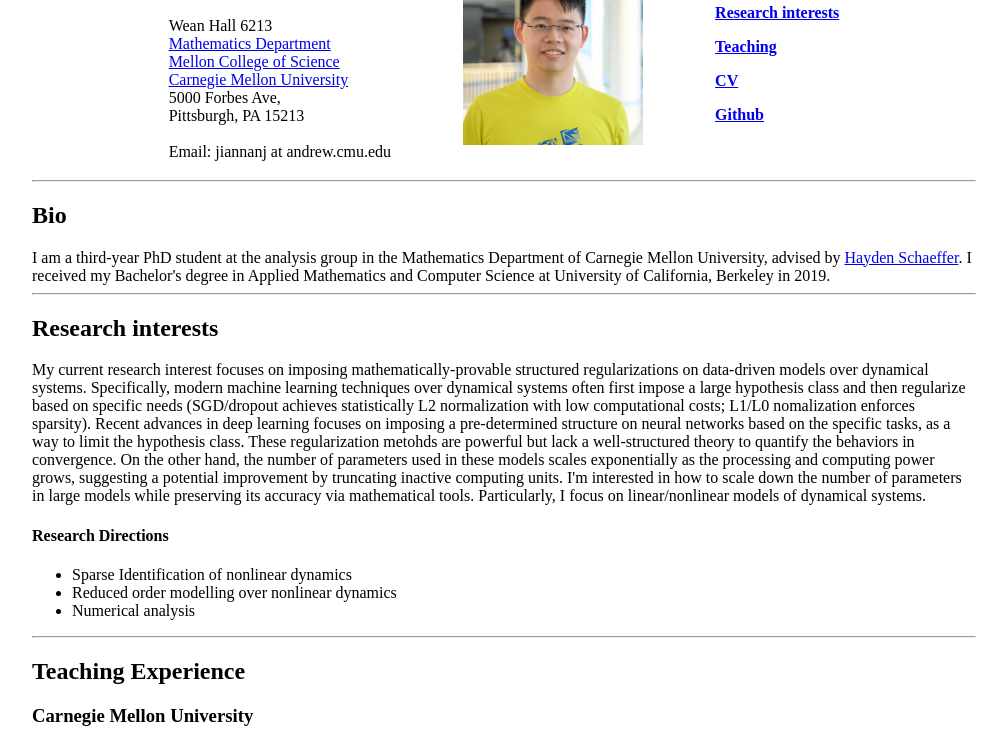
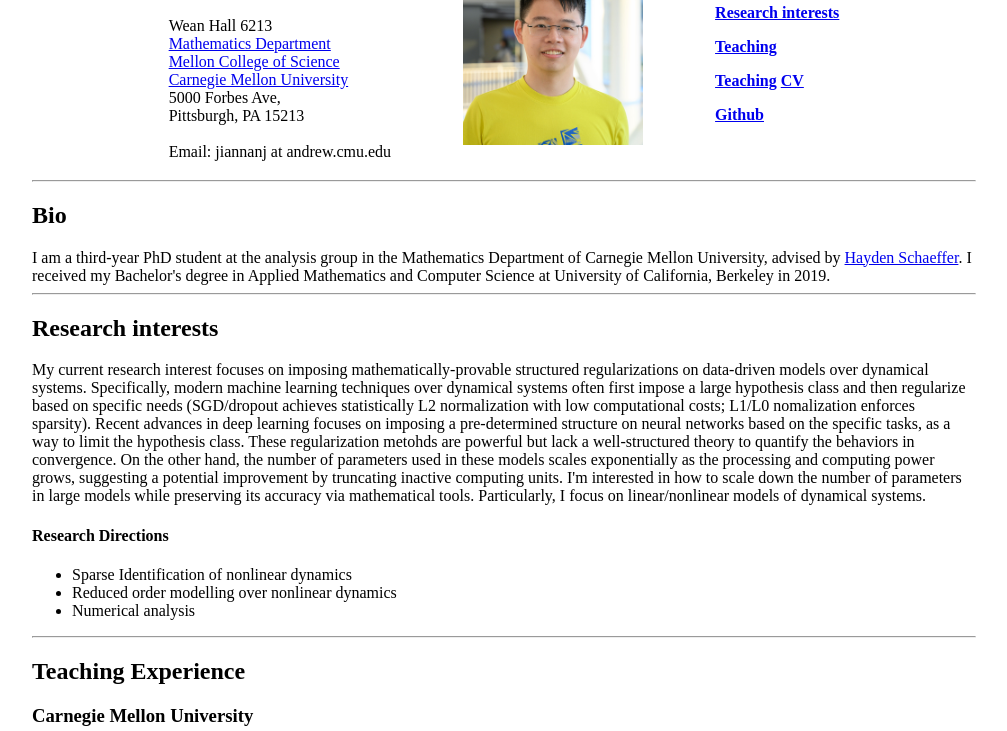
Before and after one commit to jonny97/jonny97.github.io, a plain HTML site: page index.html in a window 1280 px wide. Shown: the part 69-800 px from the top of the page, without its empty margins (136-1143 px from the left). Drawn offline with Linux system fonts and the light colour scheme.

Commit message:
Update index.html

```diff
--- a/index.html
+++ b/index.html
@@ -43,6 +43,8 @@
 		<a href="#research"><strong>Research interests</strong></a><p>
 		<a href="#teaching"><strong>Teaching</strong></a>
 		<p>
+		<a href="#links"><strong>Teaching</strong></a>
+
 		<a href="resume.pdf"><strong>CV</strong></a> <p>
 		<a href="https://github.com/jonny97"><strong>Github</strong></a>
 	</tr>
```
